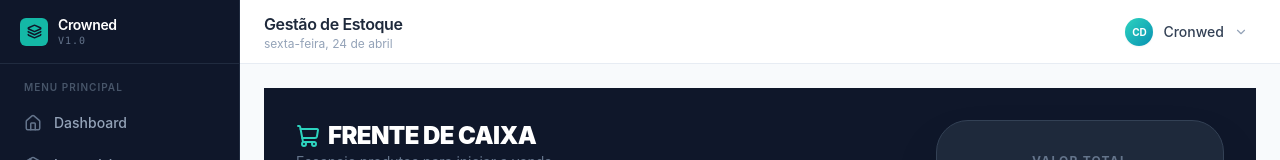
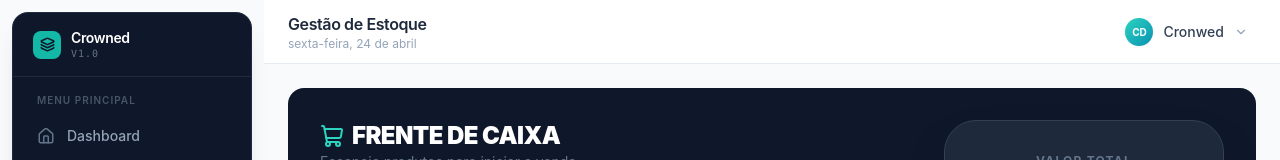
Before and after one commit to guiesculapio/sistema-gestao-estoque, a React (Vite) app: page /vendas in a window 1280 px wide. Shown: the top 160 px of the page. Built offline with nearby package versions, Linux system fonts and the light colour scheme; no server answers; the database is empty.

Commit message:
style(dashboard): improve ui consistency with uniform border-radius

```diff
--- a/src/components/layout/sidebar.jsx
+++ b/src/components/layout/sidebar.jsx
@@ -62,14 +62,17 @@ export default function Sidebar() {
   return (
     <aside
       className="
-        w-60 flex-shrink-0 flex flex-col h-screen
-        bg-slate-900 border-r border-slate-700/50
+        w-60 flex-shrink-0 flex flex-col
+        h-[calc(100vh-1.5rem)] sticky top-3
+        m-3
+        bg-slate-900 border border-slate-700/50
+        rounded-2xl shadow-xl shadow-slate-900/10
         select-none
       "
     >
       {/* ── Logotipo / Marca (Copiloto SaaS) ── */}
       <div className="flex items-center gap-2.5 px-5 h-16 border-b border-slate-700/50">
-        <div className="w-7 h-7 rounded-md bg-teal-500 flex items-center justify-center flex-shrink-0">
+        <div className="w-7 h-7 rounded-lg bg-teal-500 flex items-center justify-center flex-shrink-0">
           <Layers size={15} className="text-slate-900" strokeWidth={2.5} />
         </div>
         <div className="leading-tight">
--- a/src/pages/vendas.jsx
+++ b/src/pages/vendas.jsx
@@ -218,7 +218,7 @@ export default function Vendas() {
   }, [cart]);
 
   return (
-    <div className="flex-1 flex flex-col bg-slate-900 min-h-screen animate-in fade-in duration-500 overflow-hidden">
+    <div className="flex-1 flex flex-col bg-slate-900 min-h-screen animate-in fade-in duration-500 overflow-hidden rounded-2xl">
       <div className="p-8 max-w-7xl mx-auto w-full grid grid-cols-1 lg:grid-cols-12 gap-8 h-full">
         <div className="lg:col-span-8 flex flex-col space-y-6 overflow-hidden">
           <header>
```
